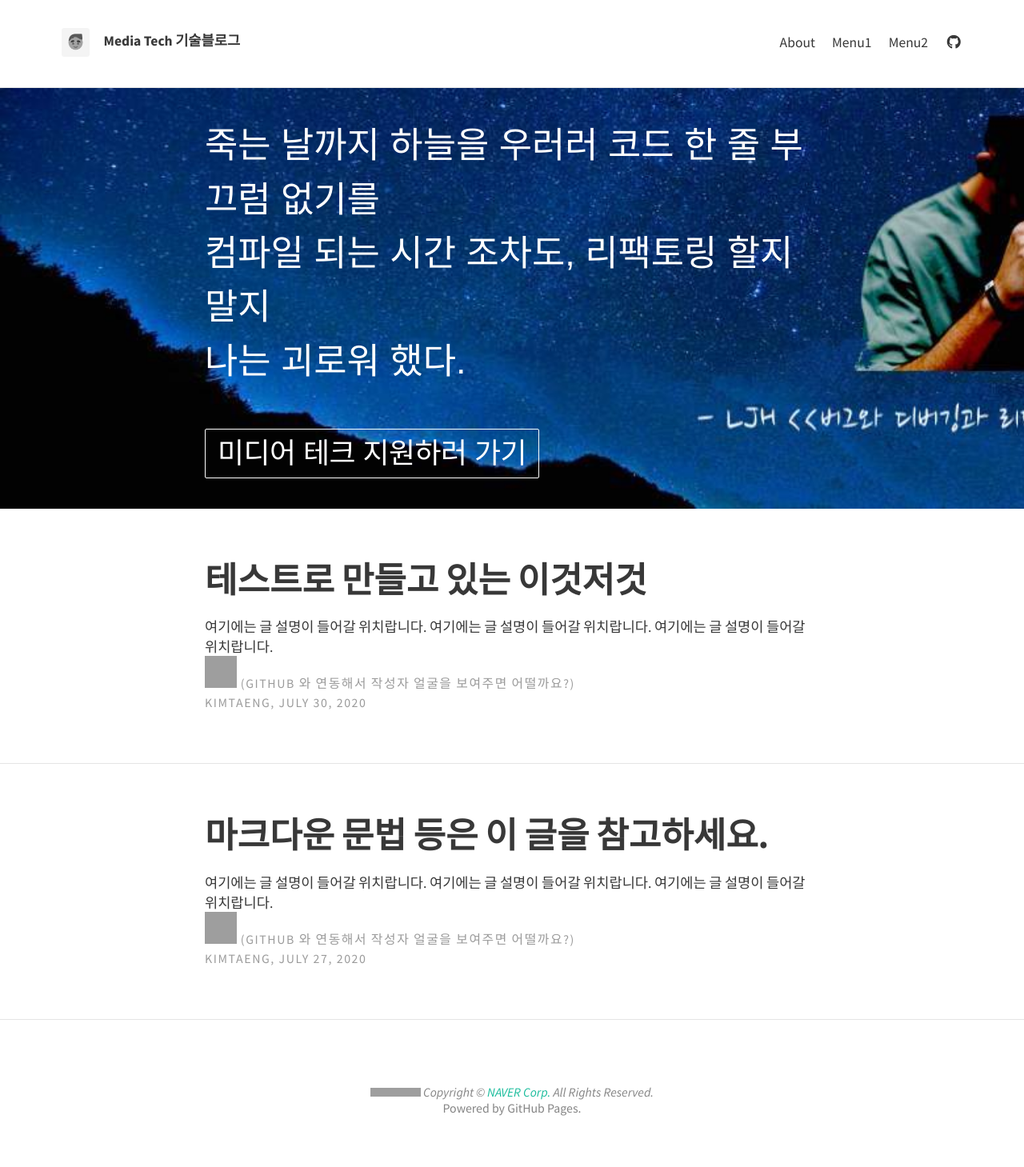
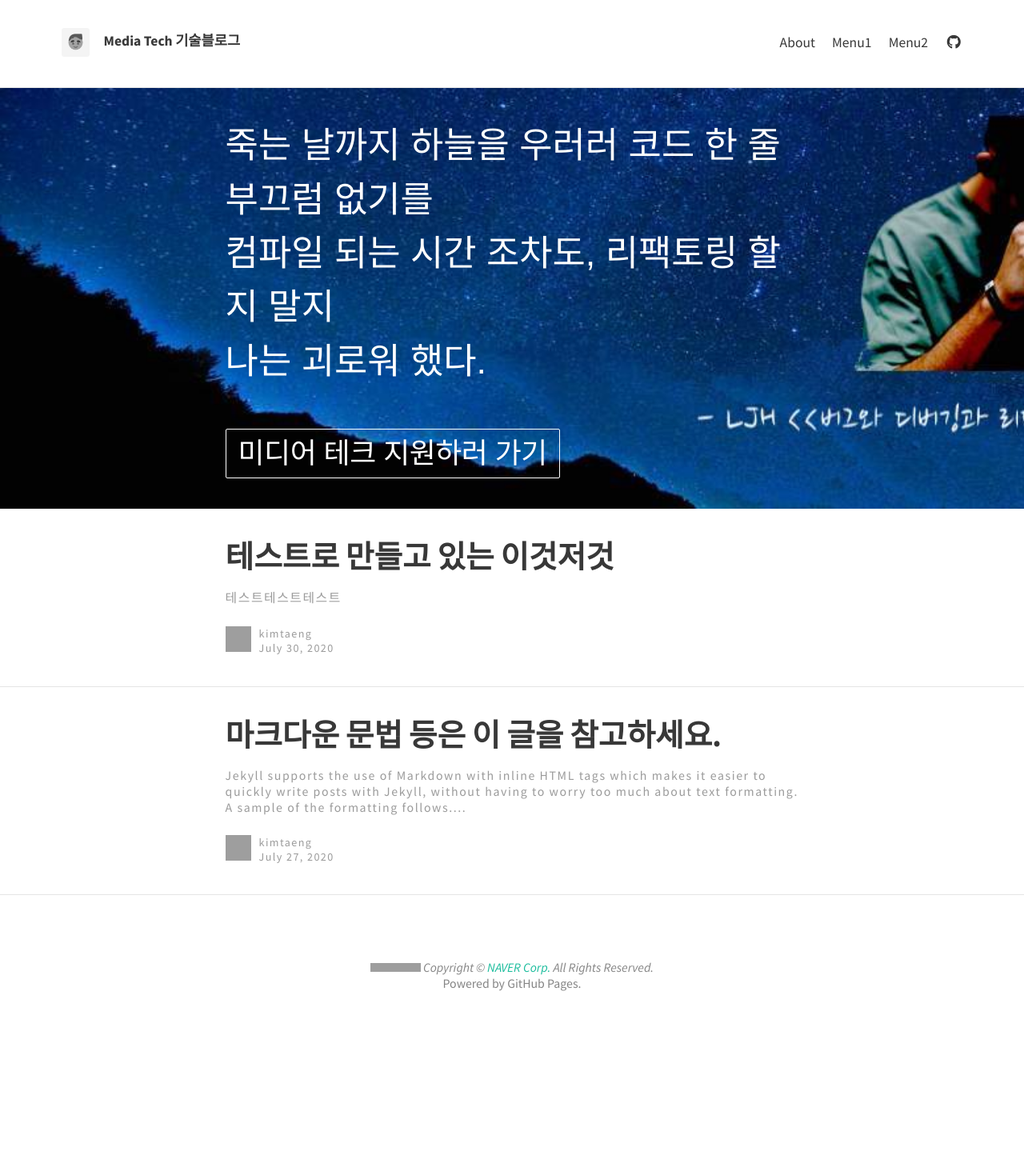
Before and after one commit to naver-media-tech/naver-media-tech.github.io, a Jekyll site: the page built from index.html, in a window 1280 px wide. Shown: the whole page at 80% size. Built offline with Jekyll 4.4.1, drawn with Linux system fonts in a browser that asks for light colours; nearby versions of some CDN libraries; the list of posts is cut into pages by our own code; after the commit the page ends 1303 px from its top, so only the background shows below that; grey boxes are pictures that could not be loaded.

Commit message:
post item 레이아웃 수정 (요약 / github 정보)

```diff
--- a/_layouts/home.html
+++ b/_layouts/home.html
@@ -21,25 +21,29 @@ layout: default
           </h1>
       </header>
       <div class="excerpt">
-        {{ post.description }}
+        {{ post.excerpt | strip_newlines | strip_html | truncatewords: 35, "..." }}
         <!--        {{ post.excerpt }} 본문 요약문은 이걸 씁니다. -->
       </div>
-      <p class="meta">
+      <div class="meta flex-post-author">
         {%- if post.authors -%}
         {% assign author_name = post.author %}
         {%- else if post.author -%}
         {% assign author = site.data.authors[post.author] %}
         {% assign author_name = author.name %}
-        {%- if author.username -%}
-        <a href="//github.com/{{ author.username }}" target="_blank">
-          {% avatar user=author.username size=40 %}
-        </a>
-        (github 와 연동해서 작성자 얼굴을 보여주면 어떨까요?)
+        <div class="flex-post-author-item">
+          {%- if author.username -%}
+          <a href="//github.com/{{ author.username }}" target="_blank">
+            {% avatar user=author.username size=32 %}
+          </a>
+          {%- endif -%}
+        </div>
+        <div class="flex-post-author-item">
+          {{ author.name }}
+          <br>
+          {{ post.date | date: "%B %-d, %Y" }}
+        </div>
         {%- endif -%}
-        {%- endif -%}
-        <br>
-        {{ author.name }}, {{ post.date | date: "%B %-d, %Y" }}
-      </p>
+      </div>
     </div>
     {% endfor %}
   </div>
--- a/_sass/base/_global.scss
+++ b/_sass/base/_global.scss
@@ -36,7 +36,7 @@ h1, h2, h3, h4, h5, h6 {
   }
 }
 h1 {
-  font-size: 2.5em;
+  font-size: 2.2em;
 }
 h2 {
   font-size: 2em;
--- a/_sass/base/_utility.scss
+++ b/_sass/base/_utility.scss
@@ -13,6 +13,15 @@
   }
   @media (max-width: 576px) {
     padding: $padding-x-small;
+  }
+}
+%padding-small-regular {
+  padding: $padding-x-small $padding-large;
+  @media (max-width: 1000px) {
+    padding: $padding-x-small * 1.5 $padding-large / 1.6;
+  }
+  @media (max-width: 576px) {
+    padding: $padding-small;
   }
 }
 %padding-regular {
--- a/_sass/base/_variables.scss
+++ b/_sass/base/_variables.scss
@@ -4,7 +4,7 @@ $font-family-headings: 'Source Sans Pro', Helvetica, Arial, sans-serif !default;
 $font-size: 1.10em !default;
 
 // Padding
-$padding-large: 20% !default;
+$padding-large: 22% !default;
 $padding-small: 5% !default;
 $padding-x-small: 3% !default;
 
--- a/_sass/layouts/_index.scss
+++ b/_sass/layouts/_index.scss
@@ -29,7 +29,7 @@
 // Post listing
 .posts {
   .post-teaser {
-    @extend %padding-regular;
+    @extend %padding-small-regular;
     width: 100%;
     margin-bottom: 0;
     display: inline-block;
@@ -41,7 +41,19 @@
   }
   .excerpt {
     margin-top: 1em;
+    padding-top: 15px;
+    color: rgba($text-color, .5);
+    font-size: 0.9em;
+    letter-spacing: 0.1em;
+    margin: 0;
   }
+}
+.flex-post-author{
+  display: flex;
+  margin-top: 25px;
+}
+.flex-post-author-item {
+  margin-right: 10px;
 }
 // Pagination
 .pagination .button {
--- a/_sass/layouts/_posts.scss
+++ b/_sass/layouts/_posts.scss
@@ -32,10 +32,9 @@ header {
 }
 .meta {
   color: rgba($text-color, .5);
-  font-size: 0.9em;
+  font-size: 0.8em;
   letter-spacing: 0.1em;
   margin: 0;
-  text-transform: uppercase;
 }
 .feature-image {
   padding: 0%;
```
